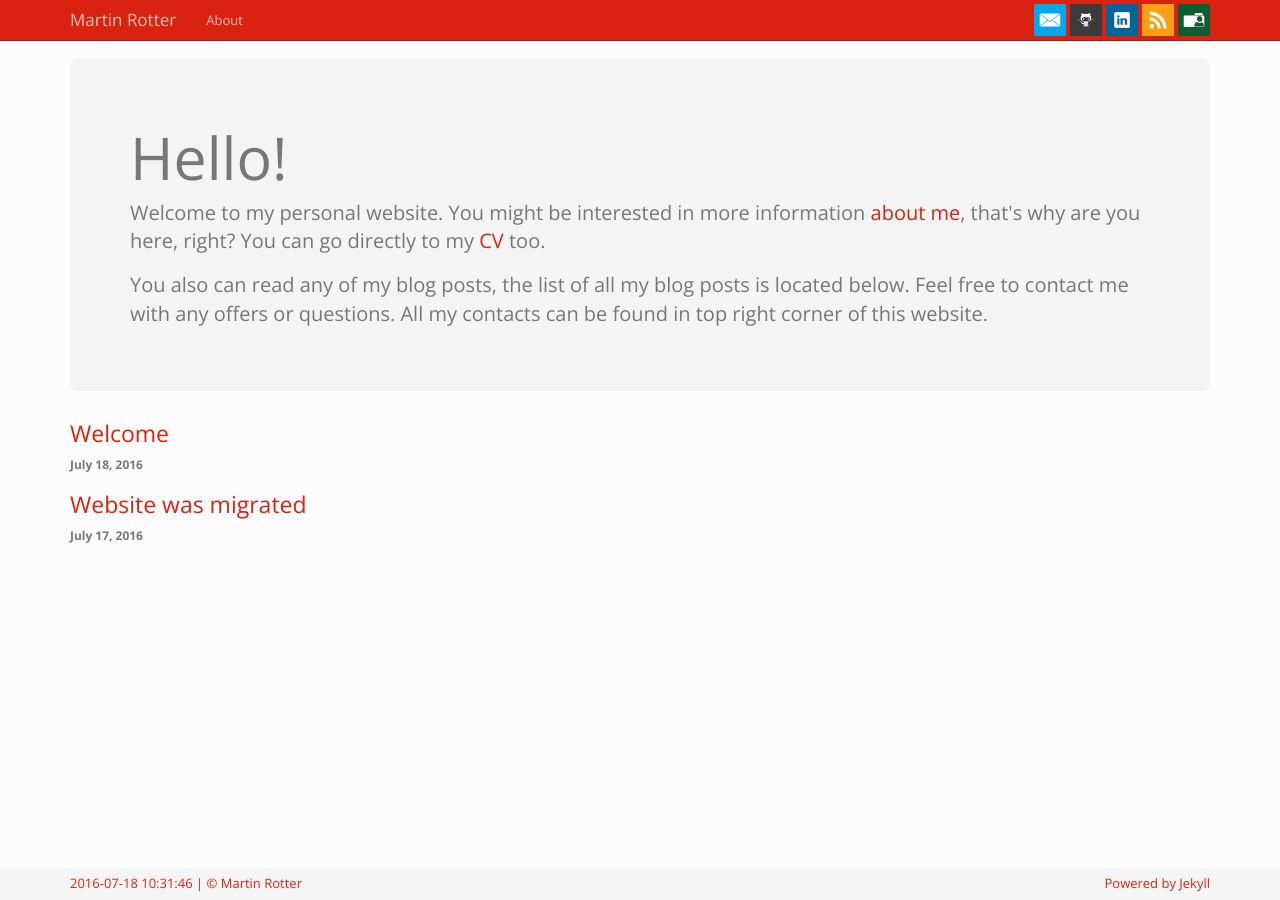
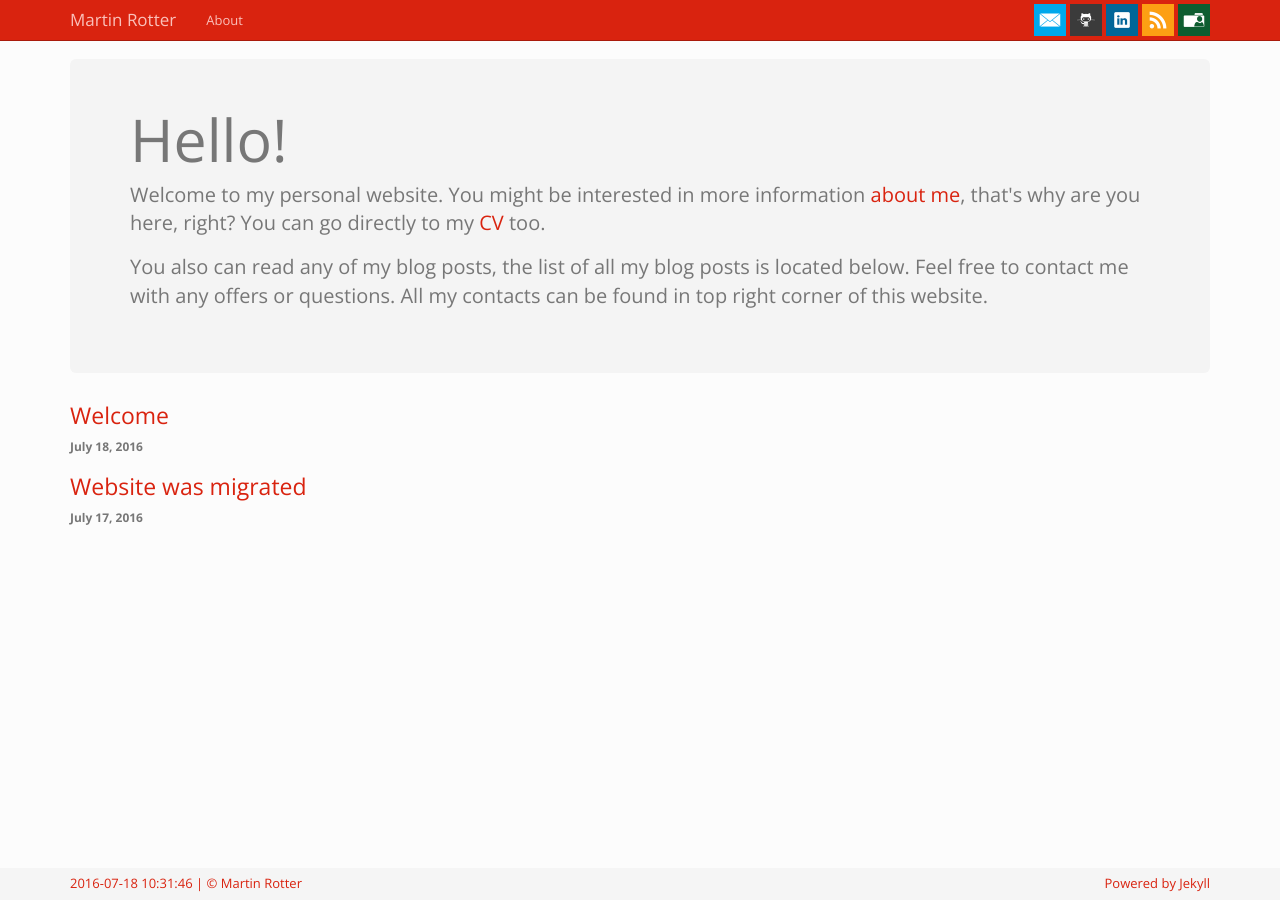
Before and after one commit to martinrotter/martinrotter.github.io, a Jekyll site: the page built from index.html, in a window 1280 px wide. Built offline with Jekyll 4.4.1, drawn with Linux system fonts in a browser that asks for light colours.

Commit message:
Better padding.

```diff
--- a/css/style.css
+++ b/css/style.css
@@ -25,3 +25,10 @@
 .navbar-contact {
   margin: 4px 0px 4px 4px;
 }
+
+.jumbotron {
+  padding-left: 15px;
+  padding-right: 15px;
+  padding-top: 30px;
+  padding-top: 30px;
+}
```
